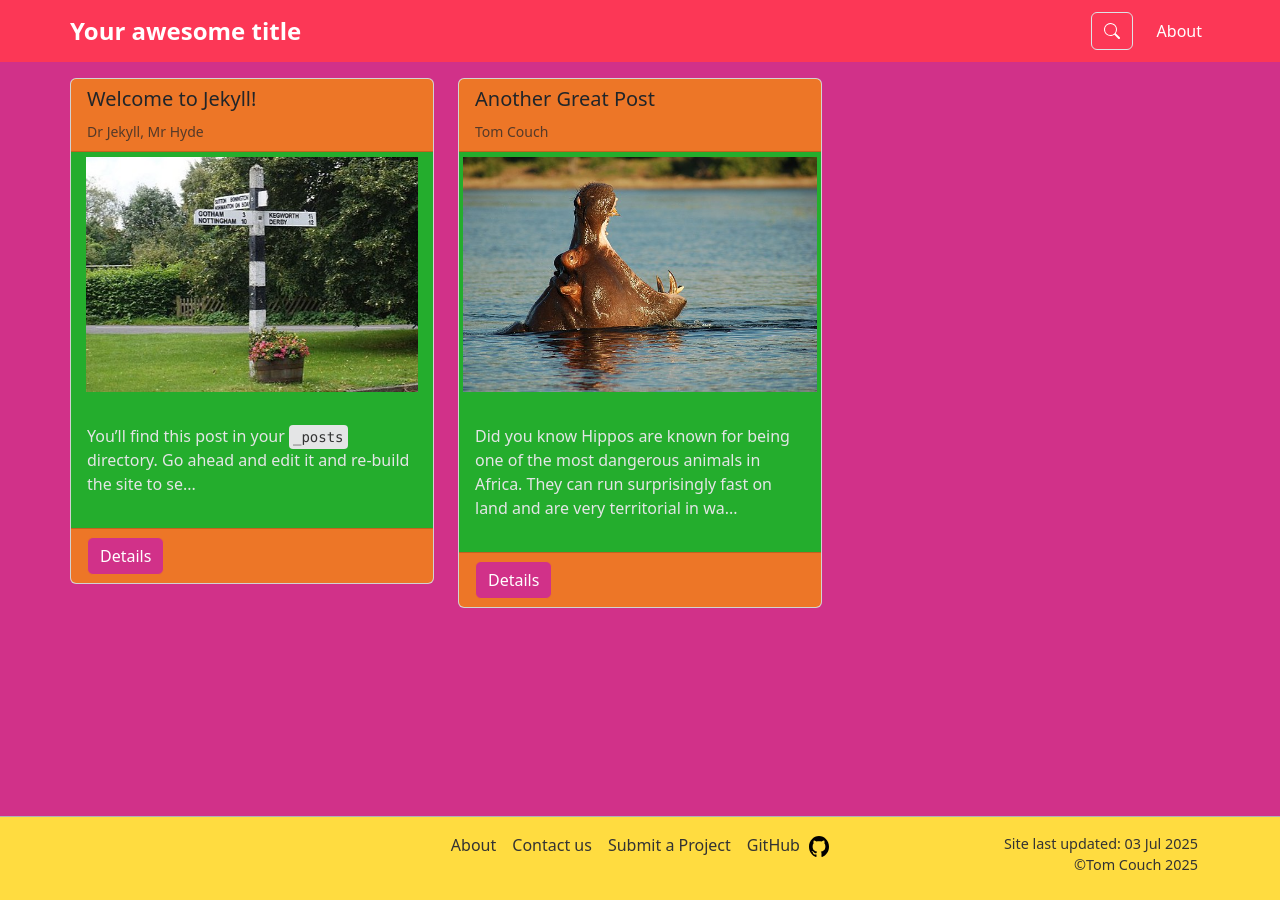
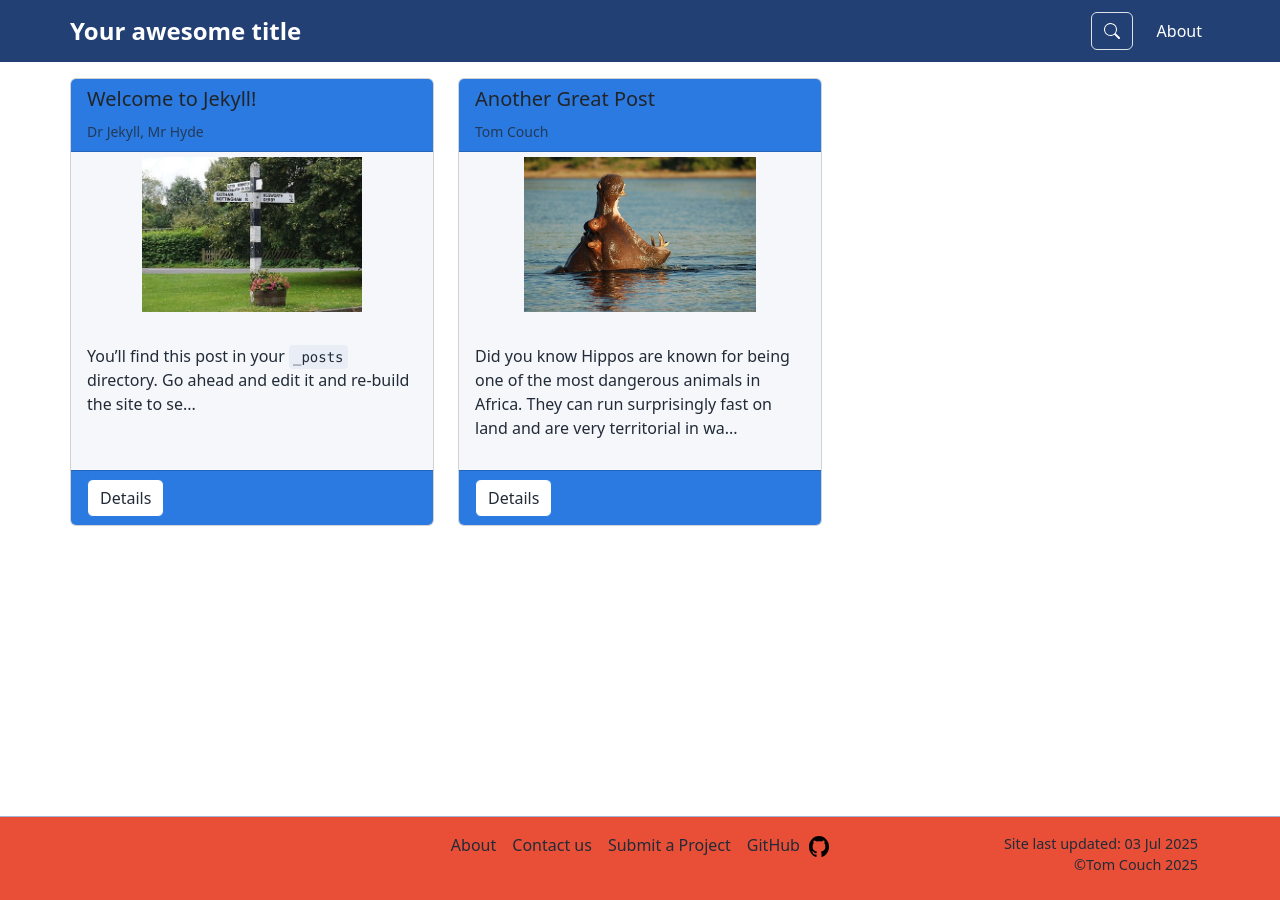
Before and after one commit to tcouch/jekyll-demo, a Jekyll site: the page built from index.markdown, in a window 1280 px wide. Built offline with Jekyll 4.4.1, drawn with Linux system fonts in a browser that asks for light colours.

Commit message:
Update colour scheme and styles

```diff
--- a/_sass/main.scss
+++ b/_sass/main.scss
@@ -1,12 +1,12 @@
-$primary: #FC3756;
-$secondary: #24AD2D;
-$accent-colour-1: #ED7627;
-$accent-colour-2: #81217C;
-$accent-colour-3: #FFDC40;
-$background-colour: #D13189;
+$primary: #234075;
+$secondary: #f5f7fa;
+$accent-colour-1: #2a7ae2;
+$accent-colour-2: #f7b32b;
+$accent-colour-3: #e94f37;
+$background-colour: #FFFFFF;
 
-$background-colour-highlight: #E4E5E6;
-$text-colour: #333333;
+$background-colour-highlight: #e9eef6;
+$text-colour: #222b38;
 
 // Dynamic (CSS) variables used at run-time, interpolated from SCSS
 :root {
@@ -64,30 +64,40 @@ code {
 }
 
 .post-card {
+	height: 28rem;
+	display: flex;
+	flex-direction: column;
+
+
 	.card-header {
 		background-color: var(--accent-colour-1);
+		flex-shrink: 0;
 	}
 
 	.card-footer {
 		background-color: var(--accent-colour-1);
+		flex-shrink: 0;
 	}
 
 	.card-body {
-		color: $background-colour-highlight;
+		color: $text-colour;
 		background-color: var(--secondary);
+		flex: 1 1 auto;
+        overflow: hidden;
 	}
 
 	img {
-		height: 15rem;
+		height: 10rem;
 		width: auto;
 		object-fit: contain;
 		background-color: var(--secondary);
 		padding-top: 5px;
 		border-radius: 0;
+		max-width: 100%;
 	}
 
 	.btn-outline-primary {
-		color: #fff;
+		color: var(--text-colour);
 		border-color: var(--accent-colour-1);
 		background-color: var(--background-colour);
 
```
